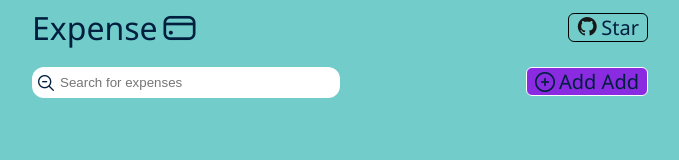
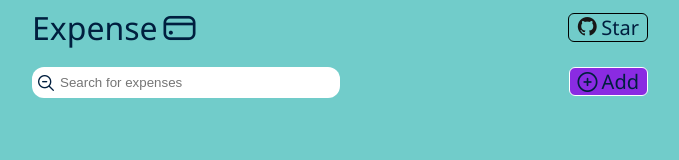
Before and after one commit to Attull/kharche, a React (Create React App) app: page / in a window 1280 px wide. Shown: the top 160 px of the page, without its empty margins (300-979 px from the left). Built offline with nearby package versions, Linux system fonts and the light colour scheme.

Commit message:
Remove the label text

```diff
--- a/src/components/top-fold/index.js
+++ b/src/components/top-fold/index.js
@@ -25,7 +25,7 @@ const TopFold = () => {
           <Link to="/add-expense">
             <div className="add-button">
               <i class="fi-rr-add"></i>
-              <label>Add Add</label>
+              <label>Add</label>
             </div>
           </Link>
         </div>
```
Also changed, not shown: 1 other file (tests, documents, lock files or other folders).
